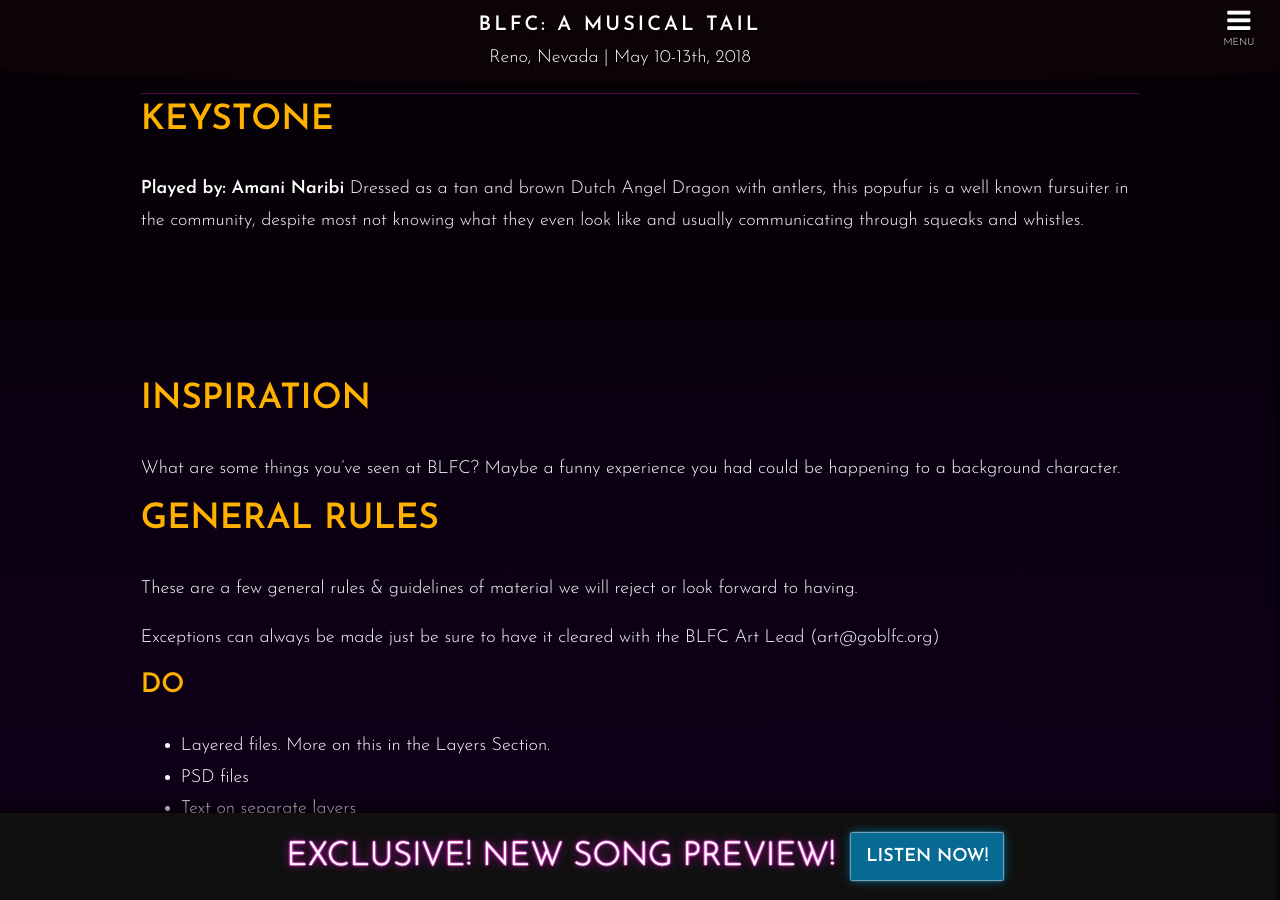
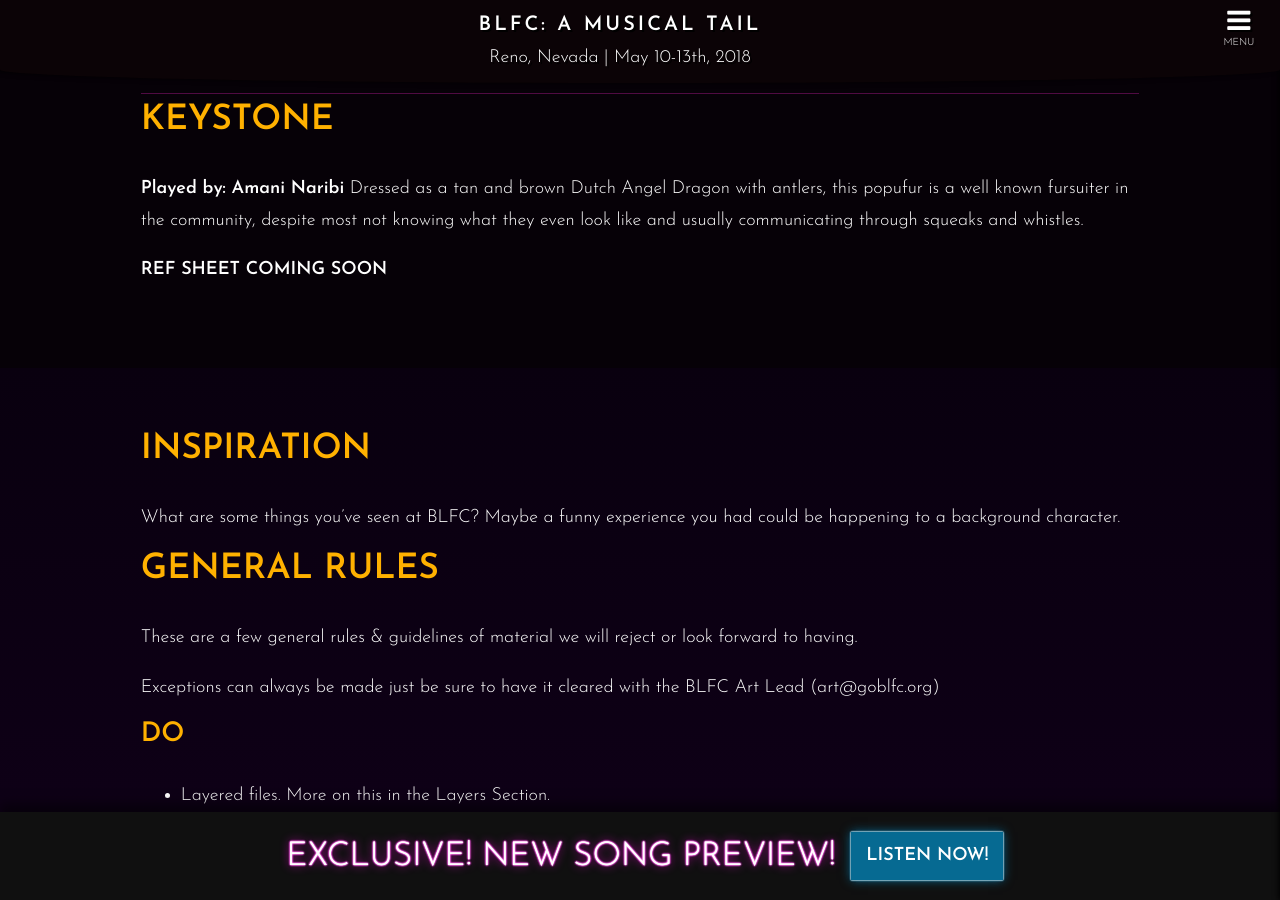
Before and after one commit to blfcweb/biggestlittlefc.github.io, a Jekyll site: the page built from style-guide.md, in a window 1280 px wide and 900 px high, scrolled down 6671 px. Built offline with Jekyll 4.4.1, drawn with Linux system fonts in a browser that asks for light colours.

Commit message:
Placeholder ref

```diff
--- a/style-guide.md
+++ b/style-guide.md
@@ -81,6 +81,7 @@
 
 **Played by: Amani Naribi** Dressed as a tan and brown Dutch Angel Dragon with antlers, this popufur is a well known fursuiter in the community, despite most not knowing what they even look like and usually communicating through squeaks and whistles.
 
+**REF SHEET COMING SOON**
 </div>
 </div>
 
```
